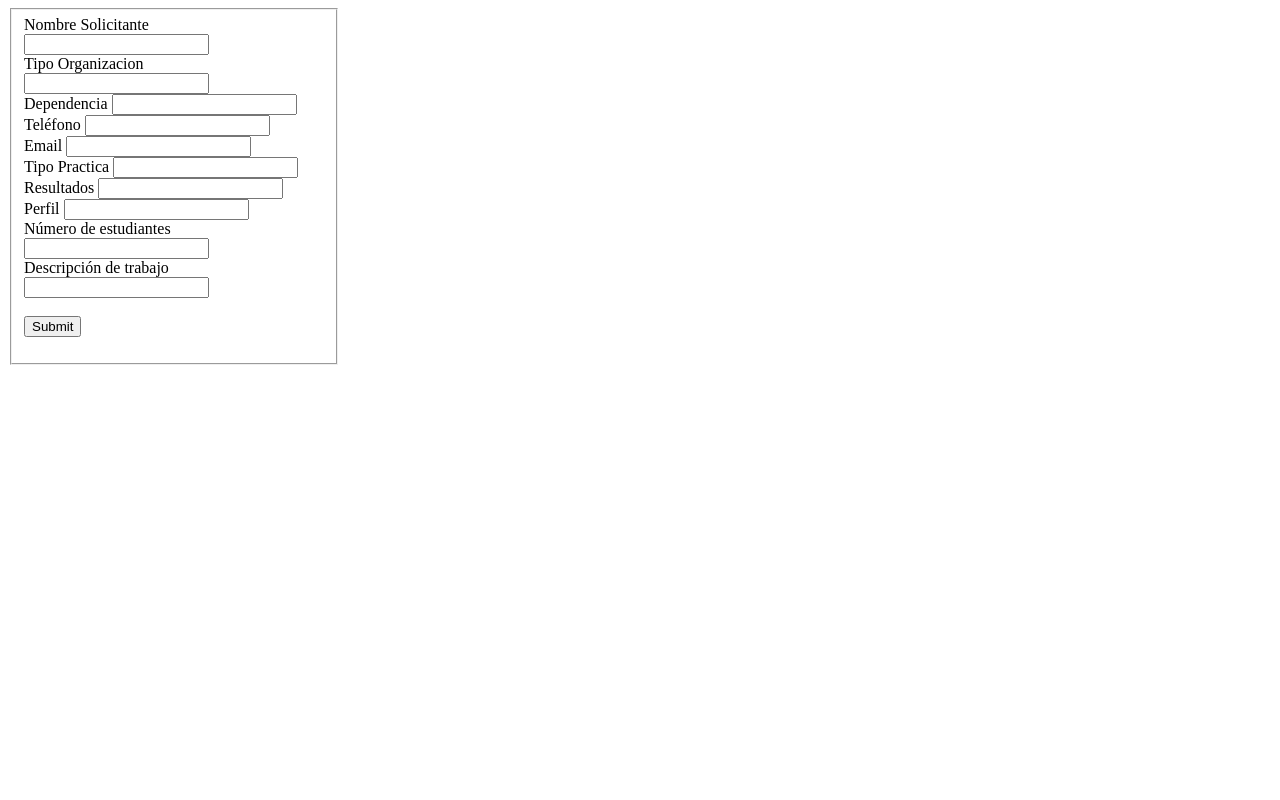
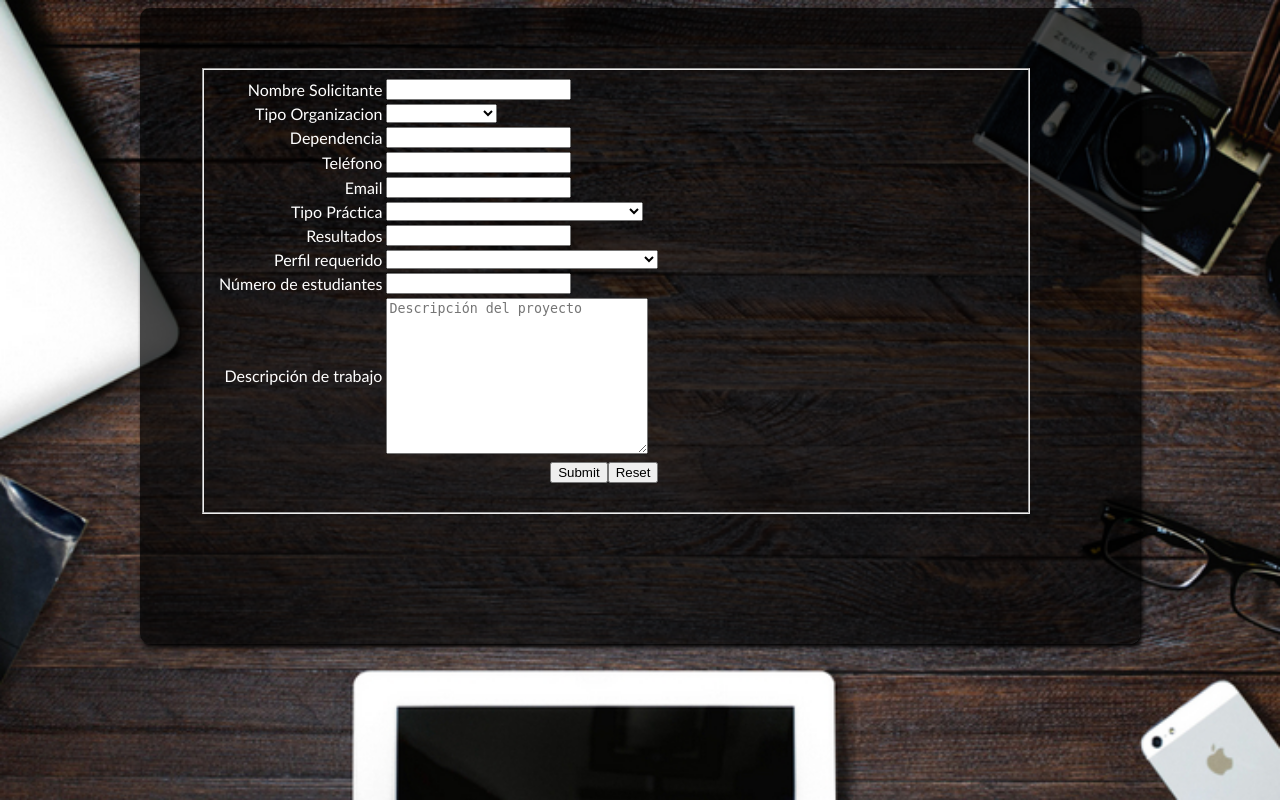
Before and after one commit to lsantiago/LaboratorioCompClienteServidor, a PHP site: page /agregar.php in a window 1280 px wide. Run offline with PHP 8.4, Linux system fonts and the light colour scheme.

Commit message:
Estilo básico en páginas
Se ha agregado un estilo básico a las páginas, queda pendiente agregar
títulos y organizar el contenido

```diff
--- a/agregar.php
+++ b/agregar.php
@@ -10,7 +10,7 @@
 	<title>Nuevo proyecto</title>
 
 	<!-- Estilo de la página-->
-	<!-- <link rel="stylesheet" type="text/css" href="css/estilo.css"> -->
+	<link rel="stylesheet" type="text/css" href="css/estilo.css">
 </head>
 <body>
 	<?php
@@ -41,21 +41,63 @@
 		}
 	?>
 
-	<fieldset style="width:300px;">
-		<form method="post" action="">
-			Nombre Solicitante <input type="text" name="nombreSolicitante"><br>
-			Tipo Organizacion <input type="text" name="tipoOrganizacion"><br>
-			Dependencia <input type="text" name="dependencia"><br>
-			Teléfono <input type="text" name="telefono"><br>
-			Email <input type="text" name="email"><br>
-			Tipo Practica <input type="text" name="tipoPractica"><br>
-			Resultados <input type="text" name="resultados"><br>
-			Perfil <input type="text" name="perfil"><br>
-			Número de estudiantes <input type="text" name="nroEstudiantes"><br>
-			Descripción de trabajo <input type="text" name="descripcion"><br>
-			<br>
-			<input type="submit" name="submit">
-		</form>
-	</fieldset>
+	<div class = "contenido">
+		<div class="seccion">
+			<fieldset style="width:800px;">
+				<form method="post" action="">
+					<table>
+						<tbody>
+							<tr><td class="espacioTextoElementoForm">Nombre Solicitante</td><td><input type="text" name="nombreSolicitante"></td></tr>
+							<tr><td class="espacioTextoElementoForm">Tipo Organizacion</td>
+								<td><select name="tipoOrganizacion">
+										<option value=""></option>
+					   					<option value="Interna">Interna (UTPL)</option>
+					   					<option value="Externa">Externa</option>
+					   					<option value="Vinculacion">Vinculación</option>
+									</select>
+								</td>
+							</tr>
+							<tr><td class="espacioTextoElementoForm">Dependencia</td><td><input type="text" name="dependencia"></td></tr>
+							<tr><td class="espacioTextoElementoForm">Teléfono</td><td><input type="text" name="telefono"></td></tr>
+							<tr><td class="espacioTextoElementoForm">Email</td><td><input type="text" name="email"></td></tr>
+							<tr><td class="espacioTextoElementoForm">Tipo Práctica</td>
+								<td><select name="tipoPractica">
+										<option value=""></option>
+										<option value="Prácticas técnicas nivel inicial">Prácticas técnicas nivel inicial</option>
+										<option value="Participación en proyectos UTPL">Participación en proyectos UTPL</option>
+										<option value="Prácticas pre profesionales en empresa">Prácticas pre profesionales en empresa</option>
+										<option value="Proyecto de vinculación">Proyecto de vinculación</option>
+									</select>
+								</td>
+							</tr>
+
+
+							<tr><td class="espacioTextoElementoForm">Resultados</td><td><input type="text" name="resultados"></td></tr>
+
+							<tr><td class="espacioTextoElementoForm">Perfil requerido</td>
+								<td><select name="perfil">
+										<option value=""></option>
+										<option value="Operación, mantenimiento HW/SW/Redes">Operación, mantenimiento HW/SW/Redes</option>
+										<option value="Desarrollo de aplicaciones">Desarrollo de aplicaciones</option>
+										<option value="Investigación">Investigación</option>
+										<option value="Capacitación a terceros (solo vinculación)">Capacitación a terceros (solo vinculación)</option>
+									</select>
+								</td>
+							</tr>
+							<tr><td class="espacioTextoElementoForm">Número de estudiantes</td><td><input type="number" name="nroEstudiantes"></td></tr>
+							<tr><td class="espacioTextoElementoForm">Descripción de trabajo</td><td><textarea name="descripcion" rows="10" cols="30"placeholder="Descripción del proyecto"></textarea></td></tr>
+							<tr><td></td></tr>
+							<tr><td></td><td id="botonEnviar"><input type="submit" name="submit"><input type="reset" text="Limpiar"></td></tr>
+						</tbody>
+					</table>
+
+
+
+
+				</form>
+			</fieldset>
+		</div>
+	</div>
+
 </body>
 </html>
--- a/css/estilo.css
+++ b/css/estilo.css
@@ -20,24 +20,23 @@ html {
 	width: 880px;
 }
 
+.espacioTextoElementoForm{
+	color: white;
+	text-align: right;
+}
 
-.infoto{
-	height: 250px;
+#botonEnviar{
+	text-align: right;
+}
+
+#tabla{
+	color: white;
 }
 
 .informacion{
 	float: left;
 }
 
-.espacio-foto{
-	float: right;
-}
-
-
-#foto{
-	border-radius: 50%;
-	height: 200px;
-}
 
 .seccion{
 	margin-bottom: 70px;
@@ -50,14 +49,7 @@ html {
 	font-size: 20px;
 }
 
-.sec-fechas p{
-	margin-top: 12px;
-}
 
-.sec-detalle{
-	margin-left: 150px;
-	margin-top: 30px;
-}
 
 /* Titulos de secciones*/
 h2{
```
Also changed, not shown: editar.php (+65 -15 lines), listar.php (+7 -3 lines).
